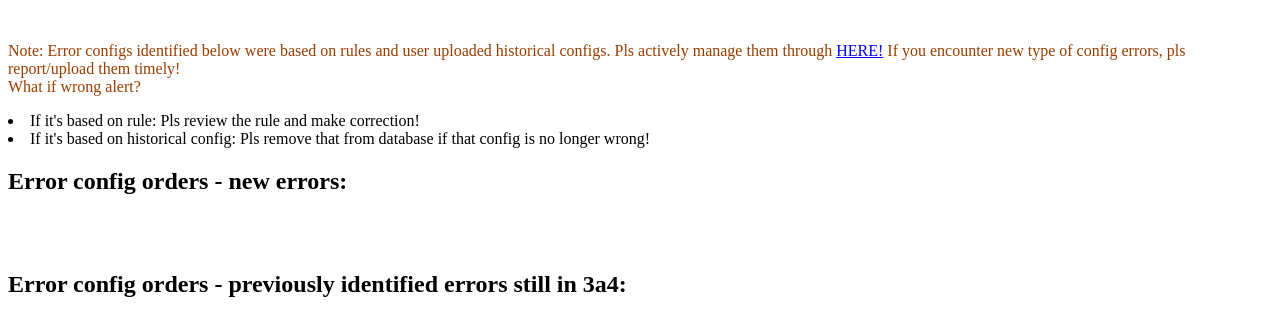
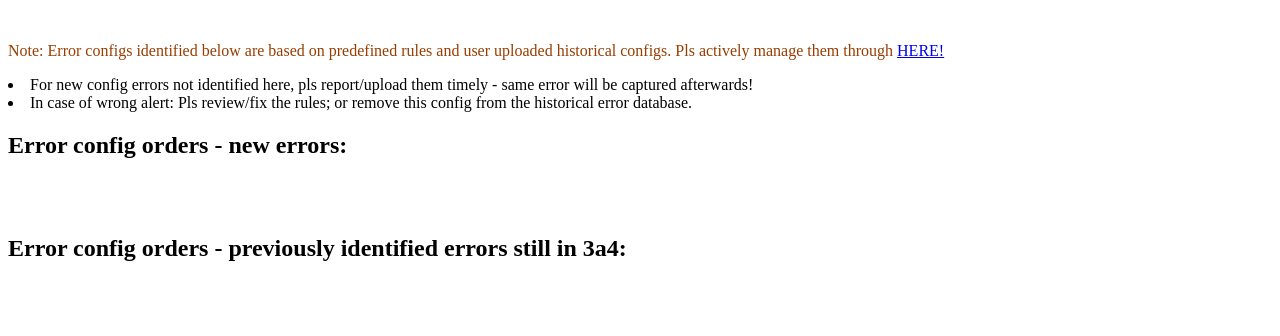
Before and after one commit to kenwang4585/dfpm_tools, a Flask app: template templates/config_check_result_email.html in a window 1280 px wide. Shown: the top 336 px of the page. Run offline with Flask 2, Linux system fonts and the light colour scheme; the template is opened without the code that fills it, so the values that code supplies are empty; some libraries are stand-ins or nearby versions.

Commit message:
update email temp

```diff
--- a/templates/config_check_result_email.html
+++ b/templates/config_check_result_email.html
@@ -9,12 +9,10 @@
 
 <br>
 <p style="color: #983d00">
-    Note: Error configs identified below were based on rules and user uploaded historical configs.
-    Pls actively manage them through <a href="{{ url_for("config_rules_main") }}" target="_blank">HERE!</a>
-    If you encounter new type of config errors, pls report/upload them timely!<br>
-    What if wrong alert?
-    <li>If it's based on rule: Pls review the rule and make correction!</li>
-    <li>If it's based on historical config: Pls remove that from database if that config is no longer wrong!</li>
+    Note: Error configs identified below are based on predefined rules and user uploaded historical configs.
+    Pls actively manage them through <a href="http://10.123.219.115/config_rules_main" target="_blank">HERE!</a>
+    <li>For new config errors not identified here, pls report/upload them timely - same error will be captured afterwards!<br>
+    <li>In case of wrong alert: Pls review/fix the rules; or remove this config from the historical error database.</li>
 </p>
 
 <h2>Error config orders - new errors:</h2>
```
